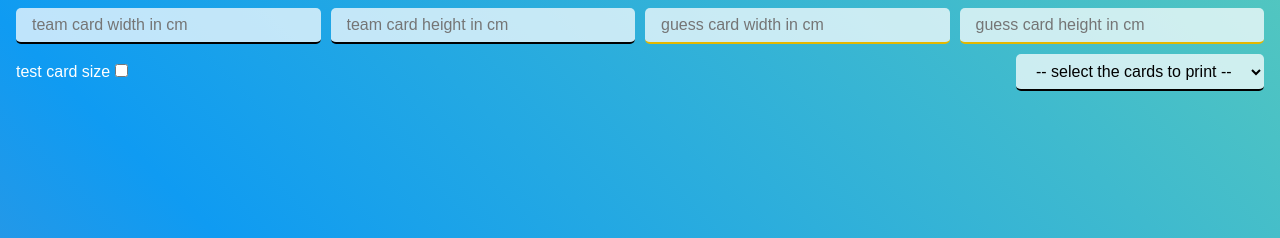
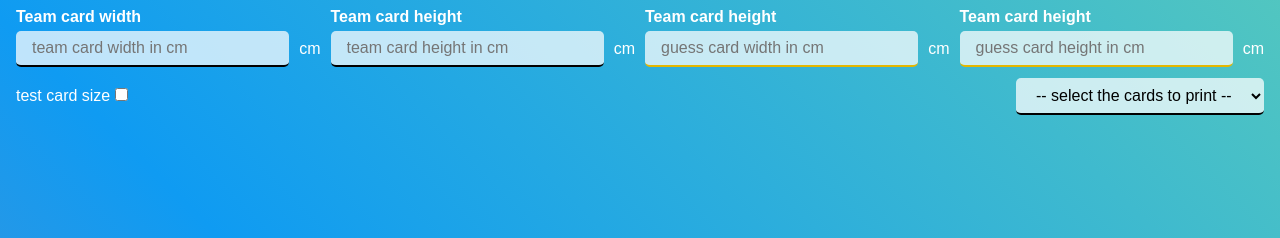
Before and after one commit to RenatoFringuello/GuessWho_maker, a plain HTML site: page index.html in a window 1280 px wide. Shown: the top 238 px of the page. Drawn offline with Linux system fonts and the light colour scheme.

Commit message:
add title to inputs

```diff
--- a/index.html
+++ b/index.html
@@ -13,12 +13,36 @@
     <header>
         <div class="sizes">
             <div class="input-wrapper">
-                <input class="btn" type="number" name="card-pl-width"  id="card-pl-width"  placeholder="team card width in cm">
-                <input class="btn" type="number" name="card-pl-height" id="card-pl-height" placeholder="team card height in cm">
+                <div class="input-container">
+                    <h1>Team card width</h1>
+                    <label for="card-pl-width">
+                        <input class="btn" type="number" name="card-pl-width"  id="card-pl-width"  placeholder="team card width in cm">
+                        <span>cm</span>
+                    </label>
+                </div>
+                <div class="input-container">
+                    <h1>Team card height</h1>
+                    <label for="card-pl-height">
+                        <input class="btn" type="number" name="card-pl-height" id="card-pl-height" placeholder="team card height in cm">
+                        <span>cm</span>
+                    </label>
+                </div>
             </div>
             <div class="input-wrapper">
-                <input class="btn" type="number" name="card-gs-width"  id="card-gs-width"  placeholder="guess card width in cm">
-                <input class="btn" type="number" name="card-gs-height" id="card-gs-height" placeholder="guess card height in cm">
+                <div class="input-container">
+                    <h1>Team card height</h1>
+                    <label for="card-gs-width">
+                        <input class="btn" type="number" name="card-gs-width"  id="card-gs-width"  placeholder="guess card width in cm">
+                        <span>cm</span>
+                    </label>
+                </div>
+                <div class="input-container">
+                    <h1>Team card height</h1>
+                    <label for="card-gs-height">
+                        <input class="btn" type="number" name="card-gs-height" id="card-gs-height" placeholder="guess card height in cm">
+                        <span>cm</span>
+                    </label>
+                </div>
             </div>
         </div>
         <div class="filters">
--- a/style.css
+++ b/style.css
@@ -83,9 +83,19 @@ header .sizes .input-wrapper{
     flex-grow: 1;
     flex-basis: 28rem;
 }
+header .sizes .input-wrapper .input-container{
+    width: 100%;
+}
 
-header .sizes .input-wrapper input{
+header .sizes .input-wrapper .input-container label{
+    margin-top: 5px;
+    display: flex;
+    gap : 10px;
+    align-items: center;
     width: 100%;
+}
+header .sizes .input-wrapper .input-container label input{
+    flex-grow: 1;
 }
 
 header > section{
```
